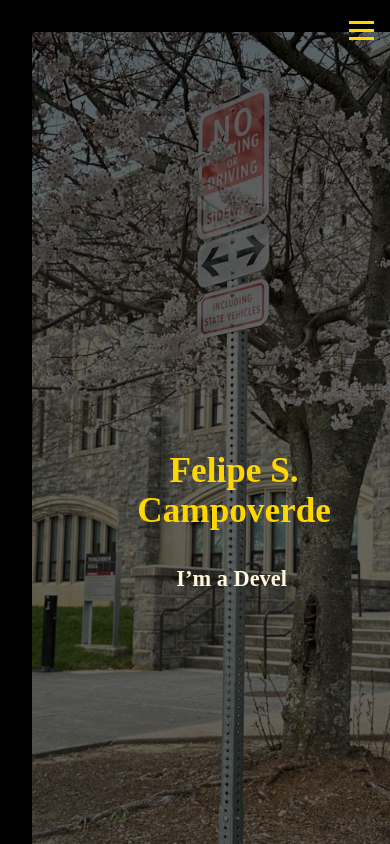
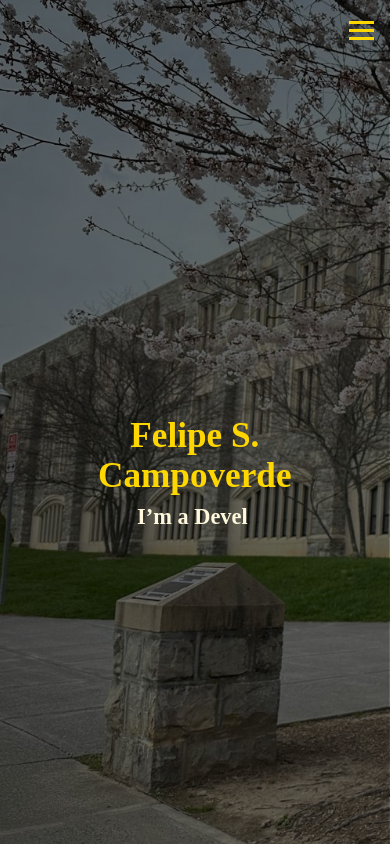
Before and after one commit to fcampoverdeg/MyPortfolio, a React (Create React App) app in the folder frontend/: page / in a window 390 px wide. Built offline with nearby package versions, Linux system fonts and the light colour scheme; no server answers; a web font is replaced by a local one.

Commit message:
fixed mobile preview

```diff
--- a/frontend/src/components/Home.css
+++ b/frontend/src/components/Home.css
@@ -3,17 +3,17 @@
 .home-container {
   height: 100vh;
   width: 100vw;
-  background-image: url("../images/cover.jpg"); /* update path if needed */
-  background-size: cover 100%;
-  background-position: cover;
+  background-image: url("../images/cover.jpg");
+  background-size: cover;
+  background-position: left center;;
   background-repeat: no-repeat;
   position: relative;
 
   display: flex;
-  align-items: center;
+  align-items: left;
   justify-content: center;
+  overflow: hidden;
 }
-
 
 .overlay {
   position: absolute;
@@ -22,10 +22,10 @@
   height: 105%;
   width: 100%;
   background-color: rgba(0, 0, 0, 0.6); /* covers entire image */
-
   display: flex;
   align-items: center;      /* Vertical centering */
   justify-content: center;  /* Horizontal centering */
+  z-index: 1;
 }
 
 .home-content {
@@ -75,20 +75,34 @@
 @media screen and (max-width: 768px) {
 
   .home-container {
-    background-size: cover;
-    background-position: center;
+    top: 50%;
+    left: 50%;
+    right: 50%;
+    transform: translate(-48%, -50%); /* truly centers the block */
+    width: 100%;
+    text-align: center;               /* centers text inside */
   }
 
   .home-content {
-    width: cover;
+    display: block;
+    width: 60%;
+    left: 50%;
+    right: 50%;
+    position: absolute;
     font-size: 90%;
   }
 
   .home-title {
+    display: block;
     font-size: 2.2rem;
+    margin-bottom: 0.5rem;   /* space between lines */
   }
 
   .home-subtitle {
+    display: block;
     font-size: 1.4rem;
+    margin-top: 0.5rem;
+    position: center;
+    white-space: normal;
   }
 }
```
